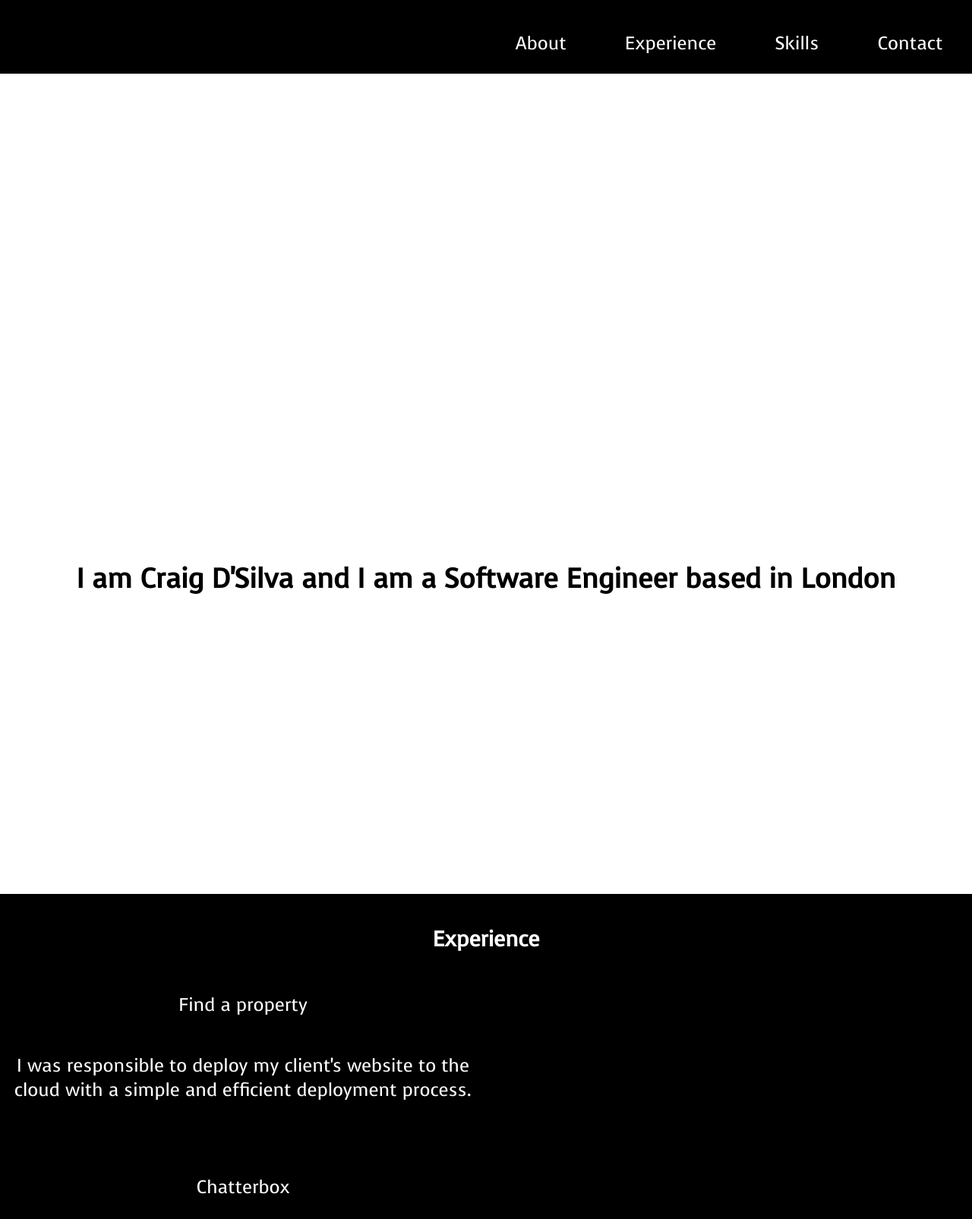
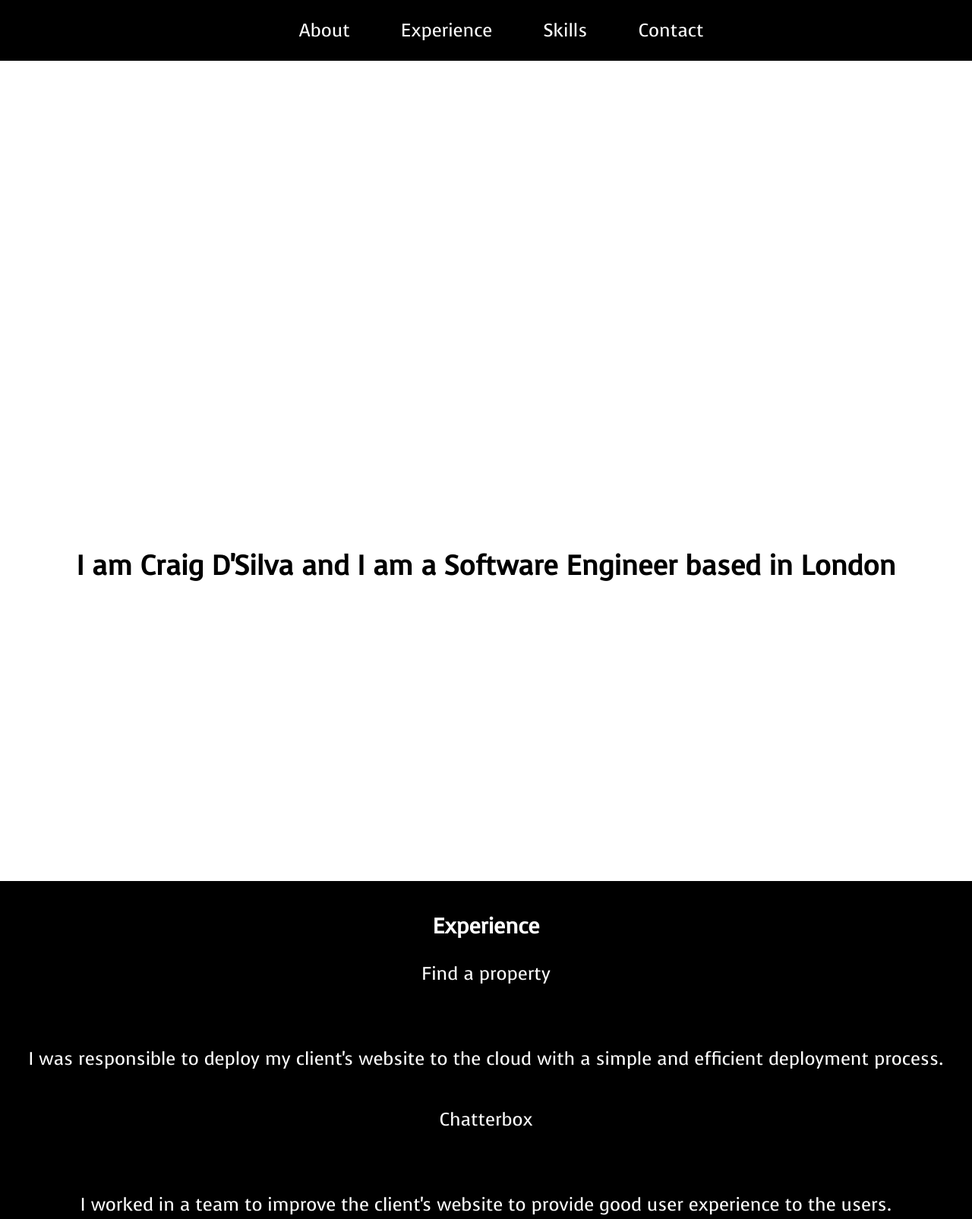
Before and after one commit to craig-dsilva/craig-dsilva.github.io, a plain HTML site: page index.html in a window 1280 px wide. Shown: the top 1605 px of the page at 76% size. Drawn offline with Linux system fonts and the light colour scheme.

Commit message:
Center navbar

```diff
--- a/style.css
+++ b/style.css
@@ -26,11 +26,6 @@ a {
   color: #fff;
 }
 
-.top {
-  display: flex;
-  justify-content: space-around;
-}
-
 .top a {
   color: #fff;
 }
@@ -38,17 +33,17 @@ a {
 .icon {
   background-color: #000;
   border: none;
+  float: right;
 }
 
 #nav {
   display: none;
-  grid-column: 1 / 3;
+  margin-top: 5em;
 }
 
 .nav {
   display: flex;
   flex-direction: column;
-  padding: 0;
 }
 
 .top a.icon {
@@ -163,15 +158,19 @@ ul {
     display: none;
   }
 
+  .top {
+    display: none;
+  }
+
   #nav {
     display: block;
-    width: 50vw;
+    width: 100%;
+    margin: 0 25%;
   }
   .nav {
     display: flex;
     flex-direction: row;
     justify-content: space-around;
-    margin-top: 1.7em;
   }
   .nav-link {
     margin-bottom: 0;
@@ -184,11 +183,6 @@ ul {
   #experience {
     height: 100%;
     padding: 1% 0;
-  }
-
-  .experience {
-    display: grid;
-    grid-template-columns: repeat(2, 50%);
   }
 
   .experience-description-left {
```
